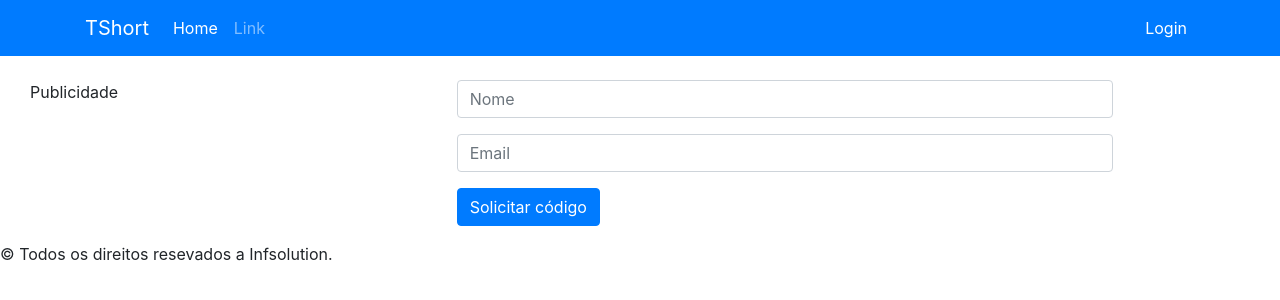
After one commit to infsolution/EncurtUrl, a Django app: page /request-access/1/ in a window 1280 px wide. The commit adds this page. Shown: the top 300 px of the page. Run offline with Django 3.2, Linux system fonts and the light colour scheme; some libraries are stand-ins or nearby versions.

Commit message:
templates - request_access and methods e urls

```diff
--- a/shorten/app/templates/app/base.html
+++ b/shorten/app/templates/app/base.html
@@ -39,8 +39,8 @@
 						<li class="nav-item dropdown">
 							<a class="nav-link dropdown-toggle" data-toggle="dropdown" href="#" role="button" aria-haspopup="true" aria-expanded="false">{{ perfil_logado.name }}</a>
 							<div class="dropdown-menu">
-								<a class="dropdown-item" href="{% url 'report'%}">{% trans "Relatório" %}</a>
-								<a class="dropdown-item" href="#">Another action</a>
+								<a class="dropdown-item" href="{% url 'report' %}">{% trans "Relatório" %}</a>
+								<a class="dropdown-item" href="{% url 'contatos' %}">{% trans "Contatos" %}</a>
 								<a class="dropdown-item" href="#">Something else here</a>
 								<div class="dropdown-divider"></div>
 								<a class="dropdown-item" href="{%url 'logout' %}">Sair</a>
--- a/shorten/app/templates/app/private_access.html
+++ b/shorten/app/templates/app/private_access.html
@@ -17,5 +17,5 @@
     </div>
     <button class="btn btn-primary" type="submit">{% trans "Acessar url" %}</button>
 </form>
-<a href="#">Peça o codigo de aceso ao criador da url!</a>
+<a href="{% url 'request_access' short.url_shortened %}">Peça o codigo de aceso ao criador da url!</a>
 {% endblock%}
--- /dev/null
+++ b/shorten/app/templates/app/request_access.html
@@ -0,0 +1,23 @@
+{% extends "app/base.html" %}
+{% load i18n %}
+{% block body %}
+{% if msg %}
+<div class="alert alert-success" role="alert">
+    {% trans msg %}
+</div>
+{% endif %}
+
+<form class="col-md-10"action="{% url 'request_access' code %}" method="POST">
+{% csrf_token %}
+<input type="hidden" name="code" value="{{ code }}">
+<div class="form-group">
+  <input type="text" class="form-control" name="name" id="" aria-describedby="helpId" placeholder="{% trans 'Nome' %}" required>
+</div>
+<div class="form-group">
+  <input type="text" class="form-control" name="email" id="" aria-describedby="helpId" placeholder="{% trans 'Email' %}" required>
+</div>
+<div class="form-group">
+  <button type="subimt" class="btn btn-primary">{% trans "Solicitar código"%}</button>
+</div>
+</form>
+{% endblock %}
--- a/shorten/app/urls.py
+++ b/shorten/app/urls.py
@@ -8,7 +8,9 @@ urlpatterns = [
     path('adduser/',views.create_user, name='adduser'),
     path('login/', v.LoginView.as_view(template_name='app/login.html'), name='login'),
     path('logout/', v.LogoutView.as_view(template_name='app/login.html'), name='logout'),
-    path('access/', views.access_private,name="private"),
+    path('access/', views.access_private,name='private'),
+    path('contatos/', views.get_contatos, name='contatos'),
+    path('request-access/<slug:codeurl>/', views.request_access, name='request_access'),
     path('<slug:shortened>', views.go_to_url, name='go'),
 
 ]
--- a/shorten/app/views.py
+++ b/shorten/app/views.py
@@ -72,3 +72,20 @@ def access_private(request):
 		if request.POST.get('private_code') == short.private_code:
 			return redirect(short.url)
 		return render(request, 'app/private_access.html',{"short":short, "error_msg":"Código inválido"})
+
+
+
+@login_required
+def get_contatos(request):
+	return render(request, 'app/contatos.html', {"perfil_logado":get_perfil_logado(request)})
+
+def request_access(request, codeurl):
+	if request.method == 'POST':
+		short = Shortened.objects.get(url_shortened=codeurl)
+		if send_message(short):
+			return render(request,'app/request_access.html',{"code":codeurl,"msg":"Sua solicitação foi enviada. Aquarde contato."})
+	return render(request,'app/request_access.html',{"code":codeurl})
+
+
+def send_message(short):
+	return True
```
Also changed, not shown: shorten/app/templates/app/contatos.html (added, +8 -0 lines), shorten/db.sqlite3.
